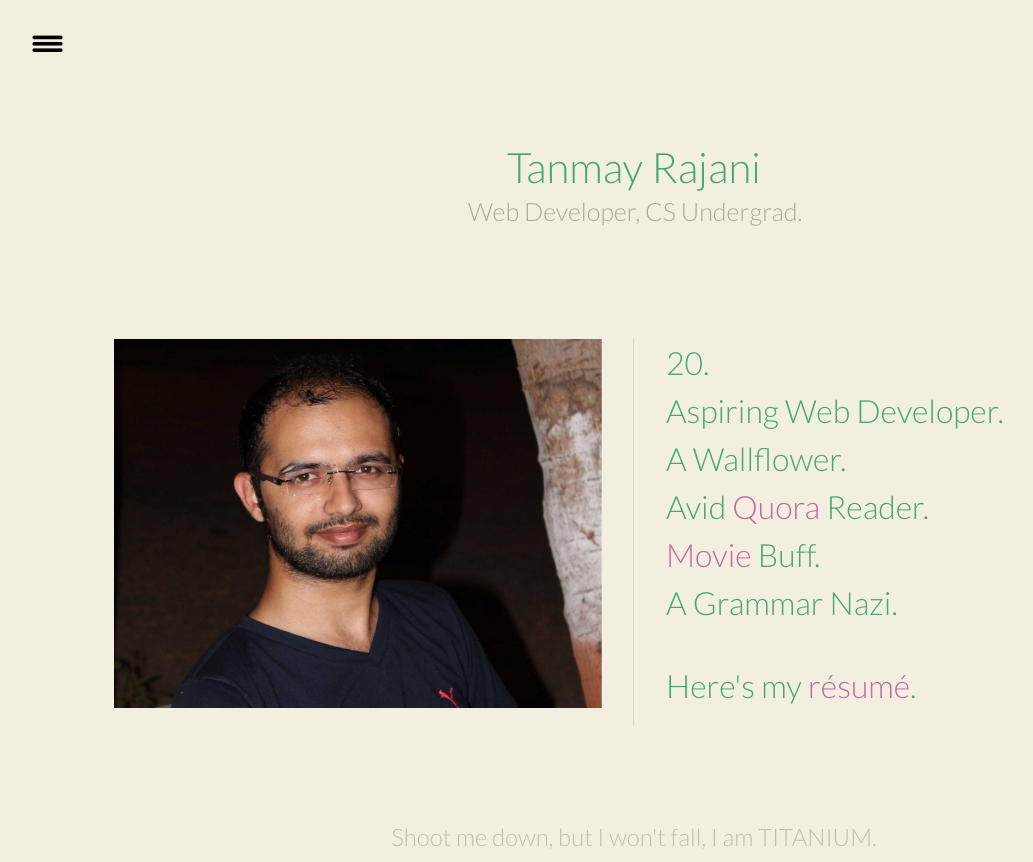
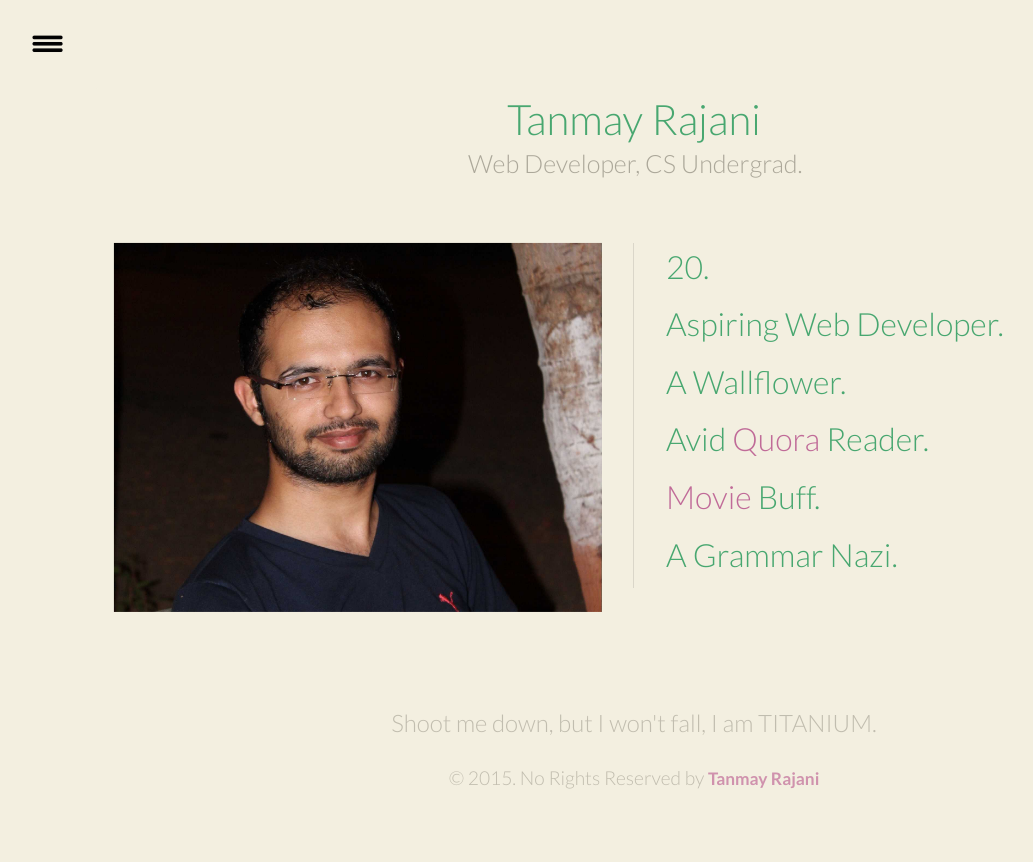
Before and after one commit to tanmayrajani/tanmayrajani.github.io, a PHP site: page / in a window 1280 px wide. Shown: the whole page, without its empty margins (6-1039 px from the left). Run offline with PHP 8.4, Linux system fonts and the light colour scheme.

Commit message:
now looks fucking awesome

```diff
--- a/css/demo.css
+++ b/css/demo.css
@@ -36,7 +36,6 @@
 
 .c-header {
 	margin: 0 auto 3em;
-	padding: 3em;
 	text-align: center;
 }
 
@@ -74,10 +73,10 @@
 }
 
 
-.column p {
+.column div.layer {
 	font-weight: 300;
 	font-size: 2em;
-	padding: 0 0 0.5em;
+	padding: 0 0 0.3em;
 	margin: 0;
 	line-height: 1.5;
 }
--- a/index.html
+++ b/index.html
@@ -38,14 +38,19 @@
 						<div class="clearfix">
 						</div>
 						<header class="c-header" id="headerr">
-							<h1 class="layer" data-show-effect="zoomIn" data-show-delay="450">Tanmay Rajani <span>Web Developer, CS Undergrad.</span></h1>
+							<h1 class="layer" data-show-effect="zoomInDown" data-show-delay="100">Tanmay Rajani</h1>
+							<h1 class="layer" data-show-effect="zoomInUp" data-show-delay="700"><span>Web Developer, CS Undergrad.</span></h1>
 						</header>
 						<div class="main clearfix">
 
 							<img class="column" src="b.jpg">
 							<div class="column" id="pportfolio">
-								<p class="layer" data-show-effect="jumpInRight" data-show-delay="500">20. <br>Aspiring Web Developer.<br> A Wallflower.<br> Avid <a target="_blank" href="http://quora.com/Tanmay-Rajani">Quora</a> Reader.<br><a target="_blank" href="https://www.facebook.com/tanmay.rajani/video_movies_watch">Movie</a> Buff.<br> A Grammar Nazi.</p><br/>
-								<p class="layer" data-show-effect="jumpInLeft" data-show-delay="400">Here's my <a target="_blank" href="http://tiny.cc/tanmay">résumé</a>.</p>
+								<div class="layer" data-show-effect="jumpInRight" data-show-delay="100">20. </div>
+								<div class="layer" data-show-effect="jumpInRight" data-show-delay="200">Aspiring Web Developer.</div>
+								<div class="layer" data-show-effect="jumpInRight" data-show-delay="300"> A Wallflower.</div>
+								<div class="layer" data-show-effect="jumpInRight" data-show-delay="400"> Avid <a target="_blank" href="http://quora.com/Tanmay-Rajani">Quora</a> Reader.</div>
+								<div class="layer" data-show-effect="jumpInRight" data-show-delay="500"><a target="_blank" href="https://www.facebook.com/tanmay.rajani/video_movies_watch">Movie</a> Buff.</div>
+								<div class="layer" data-show-effect="jumpInRight" data-show-delay="600">A Grammar Nazi.</div>
 							</div>
 							<div class="info">
 								<p>Shoot me down, but I won't fall, I am TITANIUM.</p>
```
